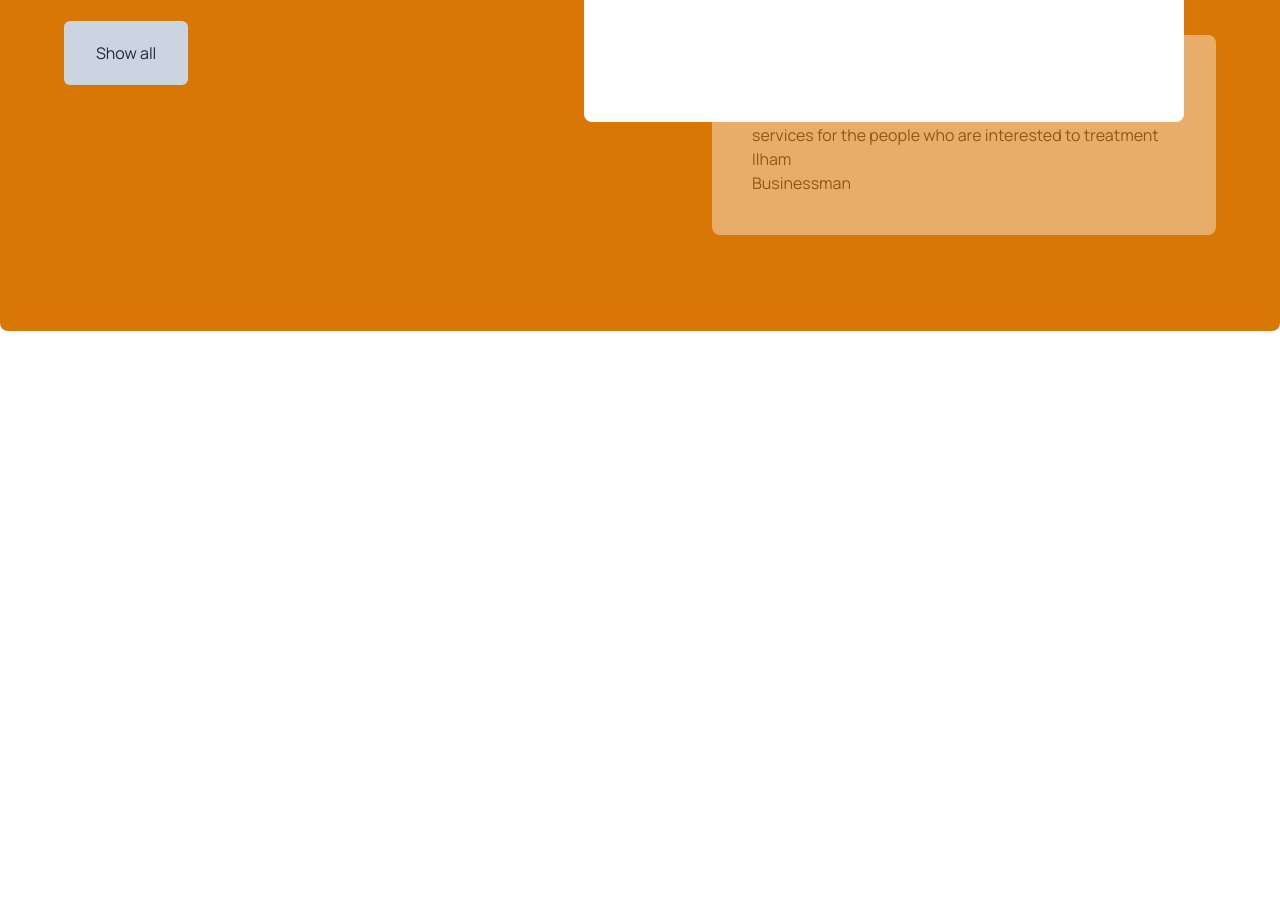
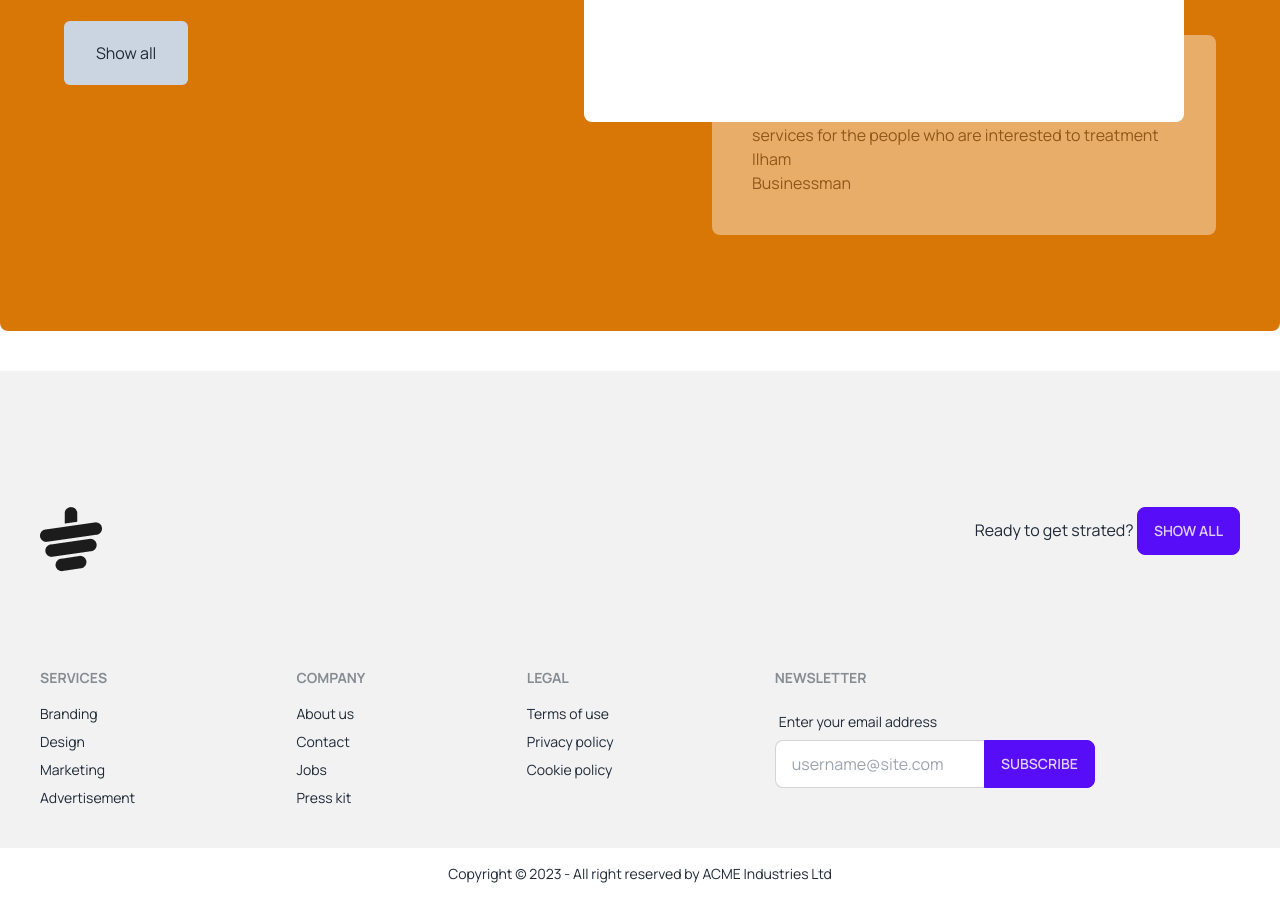
Before and after one commit to AbuHasnth/tea-house-with-daisyUI, a plain HTML site: page index.html in a window 1280 px wide. Shown: the part 2534-3434 px from the top of the page. Before the commit the page ends 2905 px from the top, so only its background shows below. Drawn offline with nearby package versions, Linux system fonts and the light colour scheme.

Commit message:
footer ongoing

```diff
--- a/index.html
+++ b/index.html
@@ -193,7 +193,62 @@
         </section>
       </main>
     </main>
-    <footer></footer>
+    <footer >
+
+     <div class=" p-10 bg-base-200 text-base-content">
+      <div class="flex justify-between my-24">
+
+        <img src="images/cup.png" alt="">
+
+        <p>
+          <span>Ready to get strated?</span>
+          <button class="btn btn-primary">show all</button>
+        </p>
+
+      </div>
+     <div class="footer">
+
+      <nav>
+        <header class="footer-title">Services</header>
+        <a class="link link-hover">Branding</a>
+        <a class="link link-hover">Design</a>
+        <a class="link link-hover">Marketing</a>
+        <a class="link link-hover">Advertisement</a>
+      </nav>
+      <nav>
+        <header class="footer-title">Company</header>
+        <a class="link link-hover">About us</a>
+        <a class="link link-hover">Contact</a>
+        <a class="link link-hover">Jobs</a>
+        <a class="link link-hover">Press kit</a>
+      </nav>
+      <nav>
+        <header class="footer-title">Legal</header>
+        <a class="link link-hover">Terms of use</a>
+        <a class="link link-hover">Privacy policy</a>
+        <a class="link link-hover">Cookie policy</a>
+      </nav>
+      <form>
+        <header class="footer-title">Newsletter</header>
+        <fieldset class="form-control w-80">
+          <label class="label">
+            <span class="label-text">Enter your email address</span>
+          </label>
+          <div class="relative">
+            <input type="text" placeholder="username@site.com" class="input input-bordered w-full pr-16" />
+            <button class="btn btn-primary absolute top-0 right-0 rounded-l-none">Subscribe</button>
+          </div>
+        </fieldset>
+      </form>
+     </div>
+     </div>
+     <div class="footer footer-center p-4  text-base-content">
+      <aside>
+        <p>Copyright © 2023 - All right reserved by ACME Industries Ltd</p>
+      </aside>
+     </div>
+
+    </footer>
 
 </body>
 </html>
```
